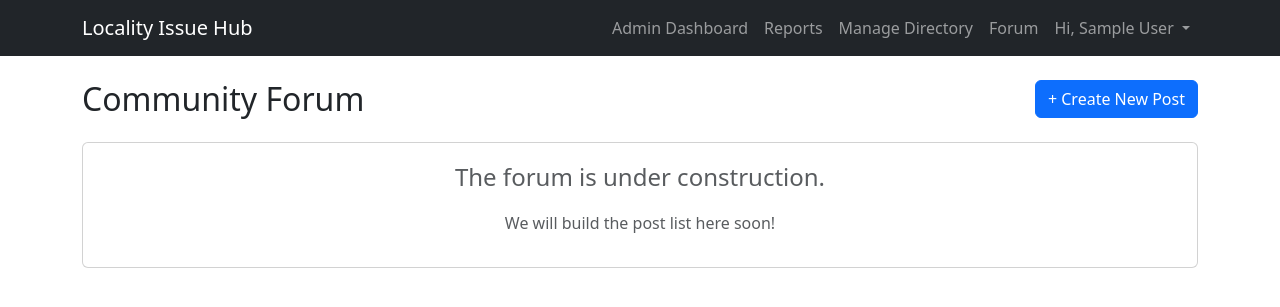
After one commit to aftab-exr/LocalityIssueHub, a Flask app: page /forum in a window 1280 px wide. The commit adds this page. Shown: the top 307 px of the page. Run offline with Flask 3, Linux system fonts and the light colour scheme; the visitor is signed in with stand-in values (Sample User, id 1).

Commit message:
Feat: Add database models and routes for Forum

```diff
--- a/app.py
+++ b/app.py
@@ -1,7 +1,7 @@
 from flask import Flask, render_template, request, redirect, url_for, flash, session
 from flask_sqlalchemy import SQLAlchemy
 from functools import wraps
-from models import db, User, Complaint, LocalAuthority
+from models import db, User, Complaint, LocalAuthority, ForumPost, ForumComment
 from werkzeug.security import generate_password_hash, check_password_hash
 
 app = Flask(__name__)
@@ -228,6 +228,17 @@ def directory():
     return render_template('directory.html', contacts=all_contacts)
 
 
+# --- NEW: Forum Homepage (Placeholder) ---
+@app.route('/forum')
+@login_required
+def forum():
+    """
+    Displays the main forum page (placeholder).
+    """
+    # We will build this page in the next step
+    # For now, it just shows text
+    return render_template('forum.html') # We will create this file next
+
 # --- Authentication Routes ---
 
 @app.route('/register', methods=['GET', 'POST'])
--- a/templates/base.html
+++ b/templates/base.html
@@ -38,6 +38,9 @@
                         <a class="nav-link" href="{{ url_for('directory') }}">Directory</a>
                     </li>
                     {% endif %}
+                    <li class="nav-item">
+                        <a class="nav-link" href="{{ url_for('forum') }}">Forum</a>
+                    </li>
 
                     <li class="nav-item dropdown">
                         <a class="nav-link dropdown-toggle" href="#" id="navbarDropdown" role="button"
--- /dev/null
+++ b/templates/forum.html
@@ -0,0 +1,19 @@
+{% extends "base.html" %}
+
+{% block title %}Forum{% endblock %}
+
+{% block content %}
+<div class="d-flex justify-content-between align-items-center mb-4">
+    <h2 class="mb-0">Community Forum</h2>
+    <a href="#" class="btn btn-primary">
+        + Create New Post
+    </a>
+</div>
+
+<div class="card">
+    <div class="card-body text-center text-muted">
+        <p class="fs-4">The forum is under construction.</p>
+        <p>We will build the post list here soon!</p>
+    </div>
+</div>
+{% endblock %}
```
Also changed, not shown: models.py (+37 -3 lines).
